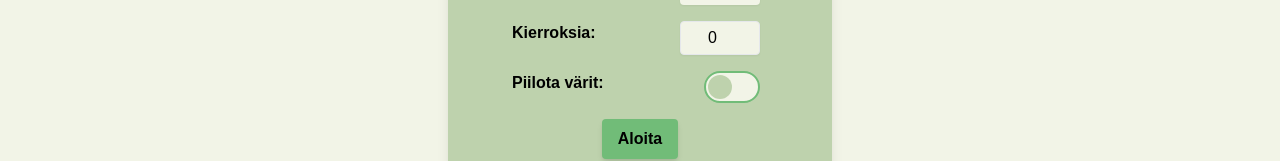
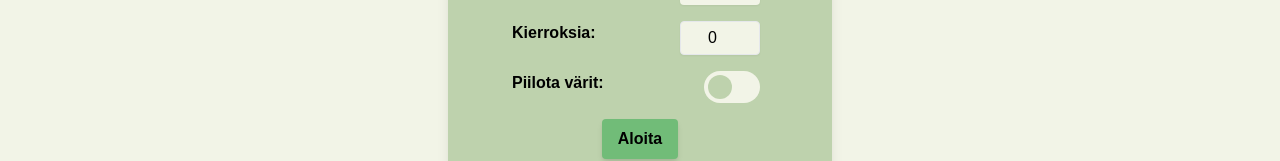
Before and after one commit to JesseK13241/WanhatWalokuvat, a Next.js app: page /pelit/peli1 in a window 1280 px wide. Shown: the part 463-624 px from the top of the page. Built offline with nearby package versions, Linux system fonts and the light colour scheme; a web font is replaced by a local one.

Commit message:
Toggle korjaus

```diff
--- a/src/components/ToggleInput.js
+++ b/src/components/ToggleInput.js
@@ -12,14 +12,14 @@ export default function ToggleInput({ labelText, value, setValue }) {
   return (
     <div className="flex w-64 justify-between font-bold">
       {labelText}
-      <label className="relative mx-2 block h-8 w-14 border-2 border-accent cursor-pointer rounded-full bg-primary">
+      <label className="relative mx-2 block h-8 w-14 cursor-pointer rounded-full bg-primary">
         <input
           defaultChecked={value}
           type="checkbox"
           className="peer sr-only"
           onChange={() => setValue(!value)}
         />
-        <span className="absolute left-0.5 top-0.5 size-6 rounded-full bg-secondary peer-checked:left-7 peer-checked:bg-accent" />
+        <span className="absolute left-1 top-1 size-6 rounded-full bg-secondary peer-checked:left-7 peer-checked:bg-accent" />
       </label>
     </div>
   )
```
